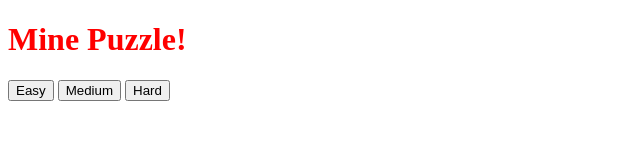
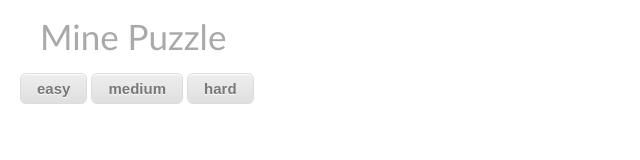
Before and after one commit to kabiondi/javascript-mine-puzzle, a plain HTML site: page index.html in a window 1280 px wide. Shown: the whole page, without its empty margins (0-640 px from the left). Drawn offline with Linux system fonts and the light colour scheme.

Commit message:
CSS changes. The game has a grey look now

```diff
--- a/index.html
+++ b/index.html
@@ -1,20 +1,22 @@
 <!DOCTYPE html>
 <html>
 <head>
-<title>Mine Puzzle</title>
+	<title>Mine Puzzle</title>
 
-<script type="text/javascript" src="./mine-puzzle-game.js"></script>
-<script type="text/javascript" src="./mine-puzzle-gui.js"></script>
-<link rel="stylesheet" type="text/css" href="mine-puzzle.css">
+	<script type="text/javascript" src="./mine-puzzle-game.js"></script>
+	<script type="text/javascript" src="./mine-puzzle-gui.js"></script>
+	<link rel="stylesheet" type="text/css" href="mine-puzzle.css">
 </head>
 
 <body>
-<h1>Mine Puzzle!</h1>
-
-<button class"startBtn" onclick="minePuzzleGui(10)">Easy</button>
-<button class"startBtn" onclick="minePuzzleGui(16)">Medium</button>
-<button class"startBtn" onclick="minePuzzleGui(22)">Hard</button>
-
-<div id='minePuzzle'></div>
+	<div class="game-title">
+		<h1>Mine Puzzle</h1>
+	</div>
+	<div class="button-row">
+		<a href="#" class="start-btn" onclick="minePuzzleGui(10)">easy</a>
+		<a href="#" class="start-btn" onclick="minePuzzleGui(16)">medium</a>
+		<a href="#" class="start-btn" onclick="minePuzzleGui(22)">hard</a>
+	</div>
+	<div id='minePuzzle'></div>
 </body>
 </html>
--- a/mine-puzzle.css
+++ b/mine-puzzle.css
@@ -1,22 +1,75 @@
-h1 {
-	color: red;
+html {
+	font-family: Futura, 'Trebuchet MS', Arial, sans-serif;
 }
 
-.startBtn {
-	color: pink;
+h1 {
+	color: darkgrey;
+	font-size: 35px;
+	font-style: normal;
+	font-variant: normal;
+	font-weight: 500;
+	line-height: 26px;
+}
+
+.game-title {
+	padding-left: 32px;
+}
+
+.button-row {
+	padding-left: 12px;
+}
+
+.start-btn {
+	-moz-box-shadow:inset 0px 1px 0px 0px #ffffff;
+	-webkit-box-shadow:inset 0px 1px 0px 0px #ffffff;
+	box-shadow:inset 0px 1px 0px 0px #ffffff;
+	background:-webkit-gradient(linear, left top, left bottom, color-stop(0.05, #ededed), color-stop(1, #dfdfdf));
+	background:-moz-linear-gradient(top, #ededed 5%, #dfdfdf 100%);
+	background:-webkit-linear-gradient(top, #ededed 5%, #dfdfdf 100%);
+	background:-o-linear-gradient(top, #ededed 5%, #dfdfdf 100%);
+	background:-ms-linear-gradient(top, #ededed 5%, #dfdfdf 100%);
+	background:linear-gradient(to bottom, #ededed 5%, #dfdfdf 100%);
+	filter:progid:DXImageTransform.Microsoft.gradient(startColorstr='#ededed', endColorstr='#dfdfdf',GradientType=0);
+	background-color:#ededed;
+	-moz-border-radius:6px;
+	-webkit-border-radius:6px;
+	border-radius:6px;
+	border:1px solid #dcdcdc;
+	display:inline-block;
+	cursor:pointer;
+	color:#777777;
+	font-family:arial;
+	font-size:15px;
+	font-weight:bold;
+	padding:6px 16px;
+	text-decoration:none;
+	text-shadow:0px 1px 0px #ffffff;
+}
+.start-btn:hover {
+	background:-webkit-gradient(linear, left top, left bottom, color-stop(0.05, #dfdfdf), color-stop(1, #ededed));
+	background:-moz-linear-gradient(top, #dfdfdf 5%, #ededed 100%);
+	background:-webkit-linear-gradient(top, #dfdfdf 5%, #ededed 100%);
+	background:-o-linear-gradient(top, #dfdfdf 5%, #ededed 100%);
+	background:-ms-linear-gradient(top, #dfdfdf 5%, #ededed 100%);
+	background:linear-gradient(to bottom, #dfdfdf 5%, #ededed 100%);
+	filter:progid:DXImageTransform.Microsoft.gradient(startColorstr='#dfdfdf', endColorstr='#ededed',GradientType=0);
+	background-color:#dfdfdf;
+}
+.start-btn:active {
+	position:relative;
+	top:1px;
 }
 
 #minePuzzle {
 	margin: 10px;
-	margin-color: sienna;
 }
 
 td {
 	margin: 1px;
-	margin-color: sienna;
-	font-size: 1em;
-	color: brown;
-	background-color: sienna;
+	margin-color: darkgrey;
+	font-size: 15px;
+	color: darkblue;
+	background-color: darkgrey;
 	width: 20px;
 	height: 20px;
 	text-align: center;
```
Also changed, not shown: 2 other files.
